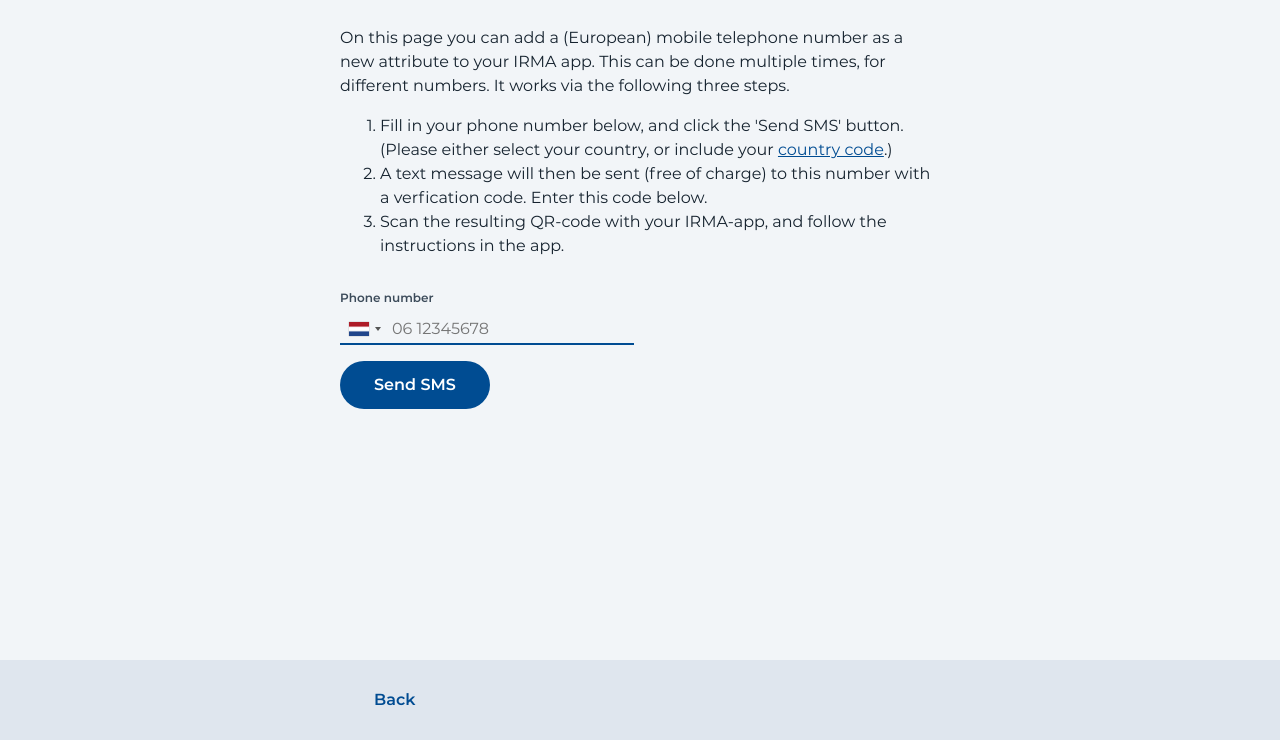
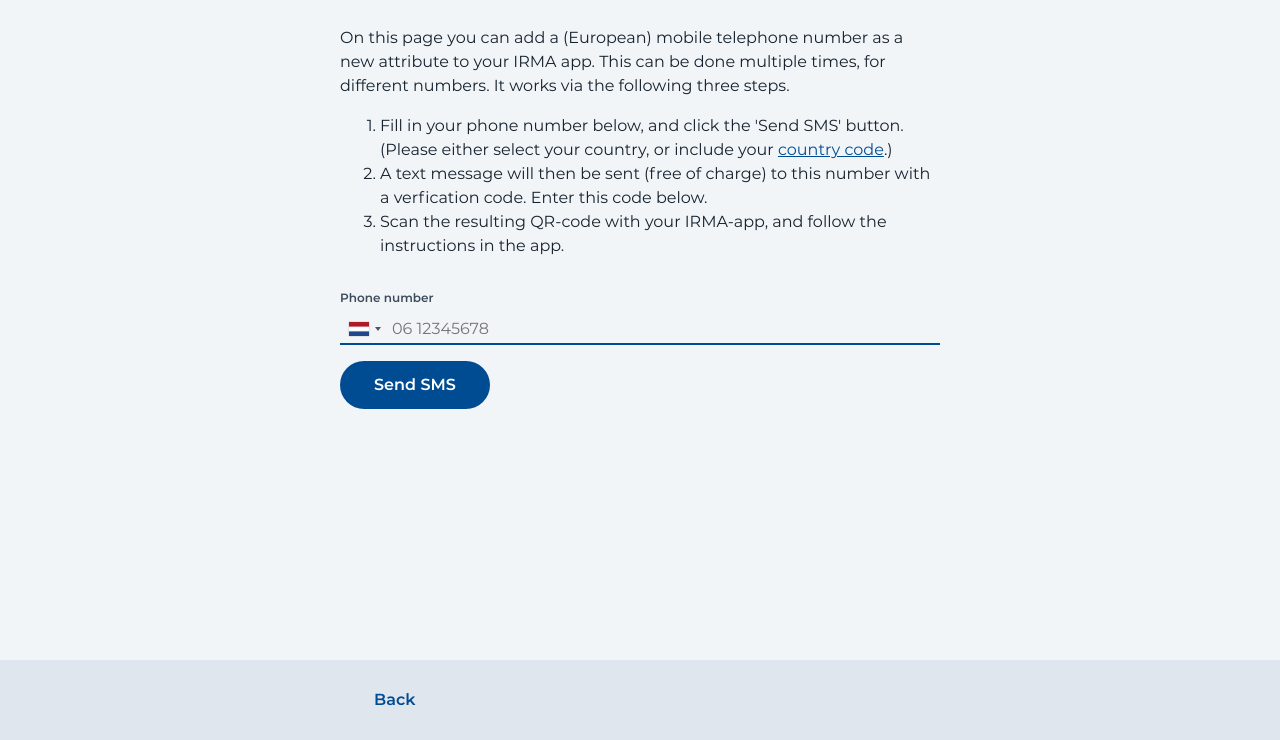
Before and after one commit to privacybydesign/irma_sms_issuer, a website: page webapp/en/index.html in a window 1280 px wide. Shown: the part 60-800 px from the top of the page. Drawn offline with nearby package versions, Linux system fonts and the light colour scheme; files that its build step writes are made by us from their sources; files whose address does not match are found by name.

Commit message:
Full width tel input

```diff
--- a/webapp/common.css
+++ b/webapp/common.css
@@ -167,7 +167,8 @@ input[type="tel"] {
 }
 
 .intl-tel-input {
-  display: table-cell;
+  display: block;
+  width: 100%;
 }
 
 .flag-container {
```
